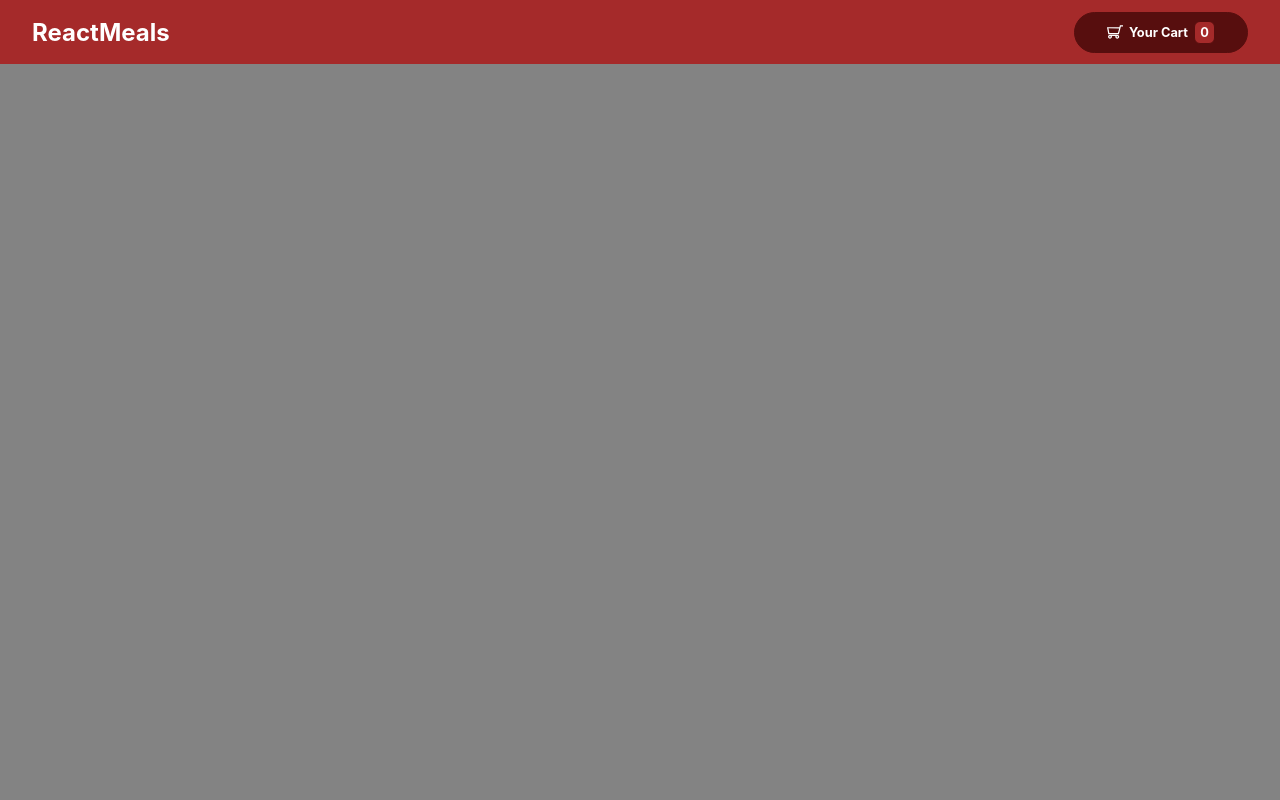
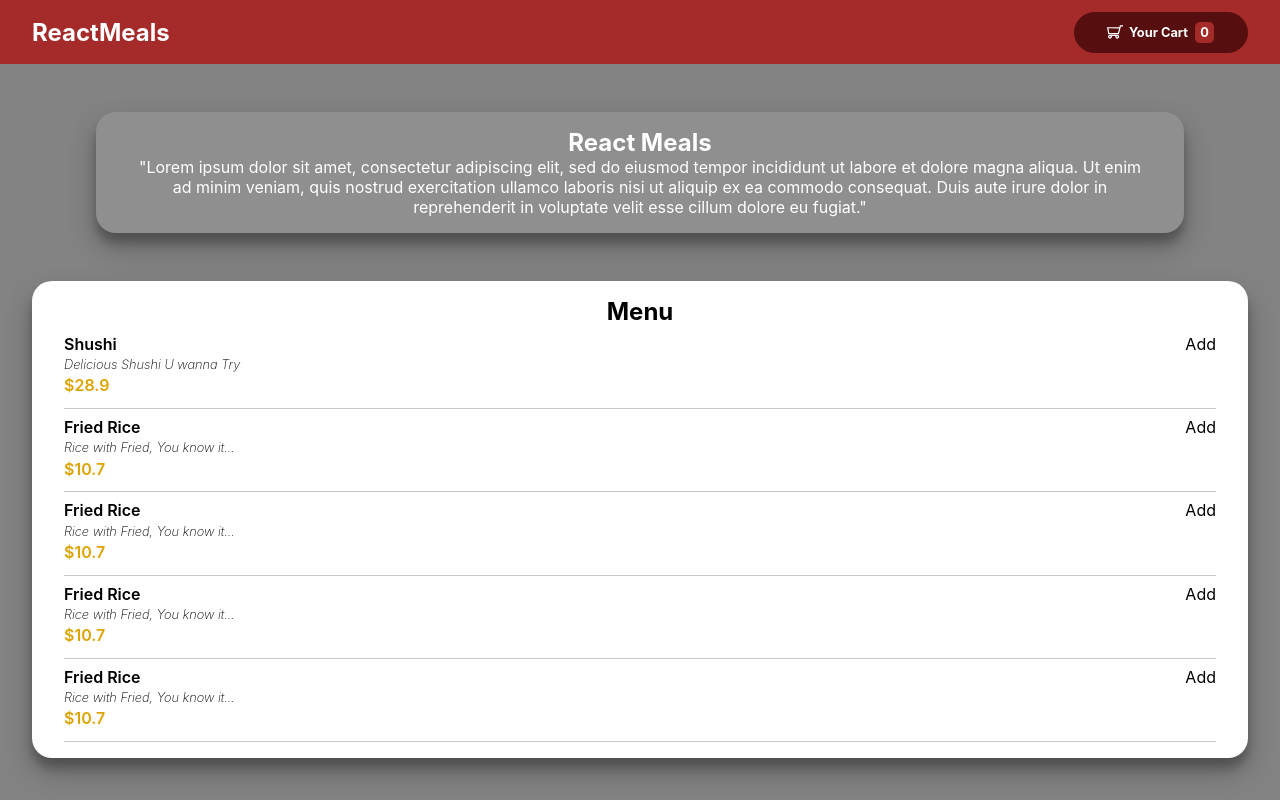
Before and after one commit to TarinNoovare/react-meals, a React (Create React App) app: page / in a window 1280 px wide. Built offline with nearby package versions, Linux system fonts and the light colour scheme.

Commit message:
Add menu section

```diff
--- a/src/App.js
+++ b/src/App.js
@@ -1,5 +1,7 @@
 import "./App.css";
 import { NavBar } from "./NavBar/NavBar";
+import { OpenPhrase } from "./OpenPhrase/OpenPhrase";
+import { Menu } from "./Menu/Menu";
 import CartContext from "./context/cart-context";
 
 function App() {
@@ -9,6 +11,8 @@ function App() {
     <div className="App">
       <CartContext.Provider value={{ numberOfCart }}>
         <NavBar />
+        <OpenPhrase/>
+        <Menu />
       </CartContext.Provider>
     </div>
   );
--- /dev/null
+++ b/src/Menu/Menu.js
@@ -0,0 +1,68 @@
+import styles from "./Menu.module.css";
+
+export const Menu = () => {
+  const menuList = [
+    {
+      id: 0,
+      title: "Shushi",
+      phrase: "Delicious Shushi U wanna Try",
+      price: 28.9,
+    },
+    {
+      id: 1,
+      title: "Fried Rice",
+      phrase: "Rice with Fried, You know it...",
+      price: 10.7,
+    },
+    {
+      id: 2,
+      title: "Fried Rice",
+      phrase: "Rice with Fried, You know it...",
+      price: 10.7,
+    },
+    {
+      id: 3,
+      title: "Fried Rice",
+      phrase: "Rice with Fried, You know it...",
+      price: 10.7,
+    },
+    {
+      id: 4,
+      title: "Fried Rice",
+      phrase: "Rice with Fried, You know it...",
+      price: 10.7,
+    },
+  ];
+
+  return (
+    <section className={styles["menu"]}>
+      <h2>Menu</h2>
+      <ul>
+        {menuList.map((menu) => {
+          return (
+            <li key={menu.id}>
+              <div className={styles["description"]}>
+                <div className={styles["title"]}>{menu.title}</div>
+                <div className={styles["phrase"]}>{menu.phrase}</div>
+                <div className={styles["price"]}>{`$${menu.price}`}</div>
+              </div>
+              <div className={styles["add-to-cart"]}>
+                <div>Add</div>
+              </div>
+            </li>
+          );
+        })}
+        {/* <li>
+          <div className={styles["description"]}>
+            <div className={styles["title"]}>Shushi</div>
+            <div className={styles["phrase"]}>Delicious Shushi U wanna Try</div>
+            <div className={styles["price"]}>$28.90</div>
+          </div>
+          <div className={styles["add-to-cart"]}>
+            <div>Add</div>
+          </div>
+        </li> */}
+      </ul>
+    </section>
+  );
+};
--- /dev/null
+++ b/src/Menu/Menu.module.css
@@ -0,0 +1,50 @@
+.menu {
+    margin: 0 2rem;
+    padding: 1rem 2rem;
+    border-radius: 20px;
+    background-color: rgb(255, 255, 255);
+    color: black;
+    box-shadow: rgba(0, 0, 0, 0.25) 0px 14px 28px, rgba(0, 0, 0, 0.22) 0px 10px 10px;
+}
+
+.menu>h2 {
+    margin: 0;
+}
+
+.menu>ul {
+    list-style: none;
+    margin: 0;
+    padding: 0;
+    box-sizing: border-box;
+}
+
+.menu li {
+    display: flex;
+    padding-top: 0.5rem;
+    padding-bottom: 0.8rem;
+    justify-content: space-between;
+    border-bottom: 0.05rem solid rgb(201, 201, 201);
+}
+
+.description {
+    text-align: start;
+    display: flex;
+    flex-direction: column;
+    gap: 0.2rem;
+}
+
+.title {
+    font-size: 1rem;
+    font-weight: 600;
+}
+
+.phrase {
+    font-weight: 200;
+    font-size: 0.8rem;
+    font-style: italic;
+}
+
+.price {
+    font-weight: 600;
+    color: rgb(222, 163, 0);
+}
--- /dev/null
+++ b/src/OpenPhrase/OpenPhrase.js
@@ -0,0 +1,16 @@
+import styles from "./OpenPhrase.module.css"
+
+export const OpenPhrase = () => {
+  return (
+    <section className={styles["open-phrase"]}>
+      <h2>React Meals</h2>
+      <p>
+        "Lorem ipsum dolor sit amet, consectetur adipiscing elit, sed do eiusmod
+        tempor incididunt ut labore et dolore magna aliqua. Ut enim ad minim
+        veniam, quis nostrud exercitation ullamco laboris nisi ut aliquip ex ea
+        commodo consequat. Duis aute irure dolor in reprehenderit in voluptate
+        velit esse cillum dolore eu fugiat."
+      </p>
+    </section>
+  );
+};
--- /dev/null
+++ b/src/OpenPhrase/OpenPhrase.module.css
@@ -0,0 +1,16 @@
+.open-phrase {
+    margin: 0 6rem;
+    padding: 1rem 2rem;
+    border-radius: 20px;
+    background-color: rgb(143, 143, 143);
+    color: white;
+    box-shadow: rgba(0, 0, 0, 0.25) 0px 14px 28px, rgba(0, 0, 0, 0.22) 0px 10px 10px;
+}
+
+.open-phrase>h2 {
+    margin: 0;
+}
+
+.open-phrase>p {
+    margin: 0;
+}
```
